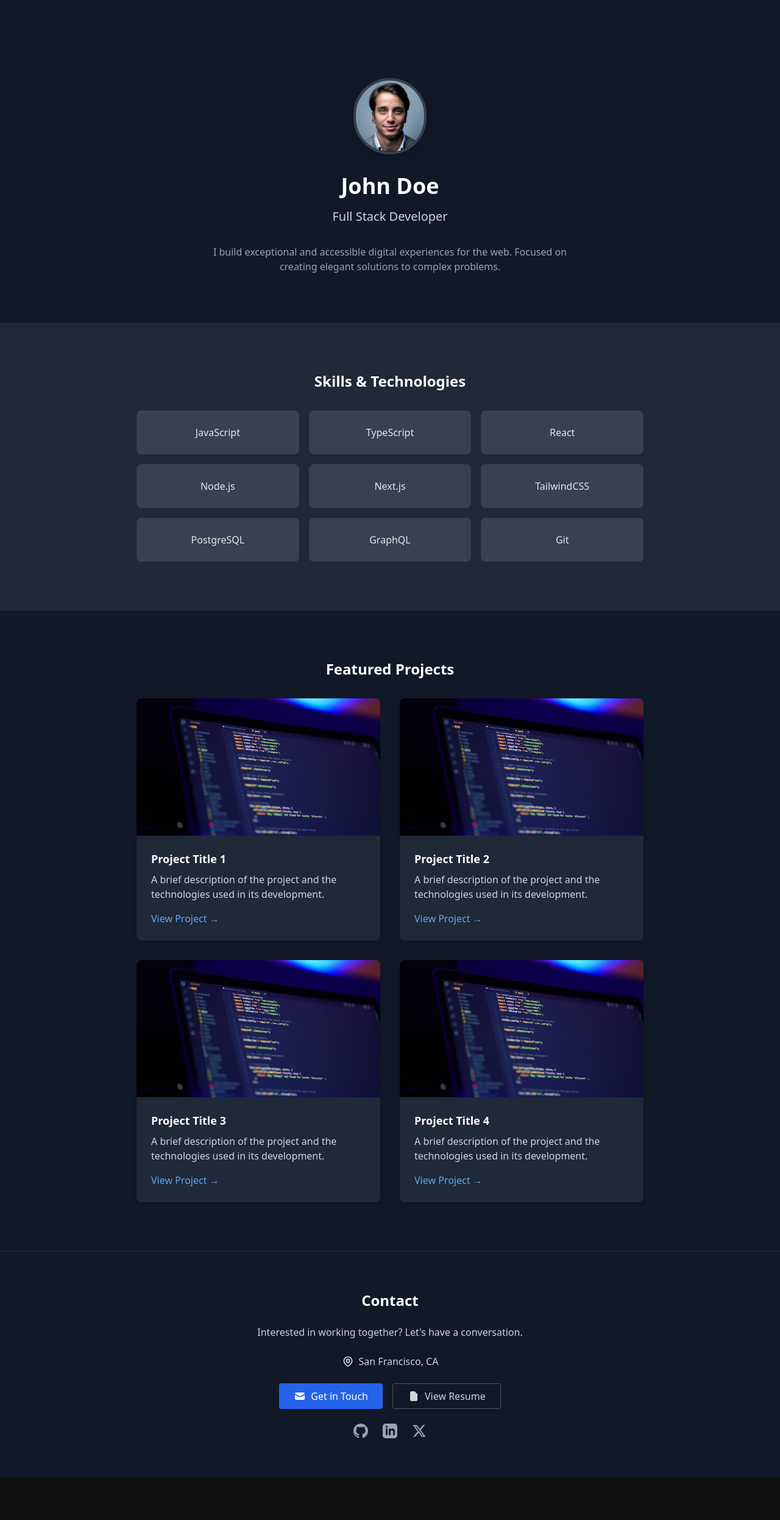
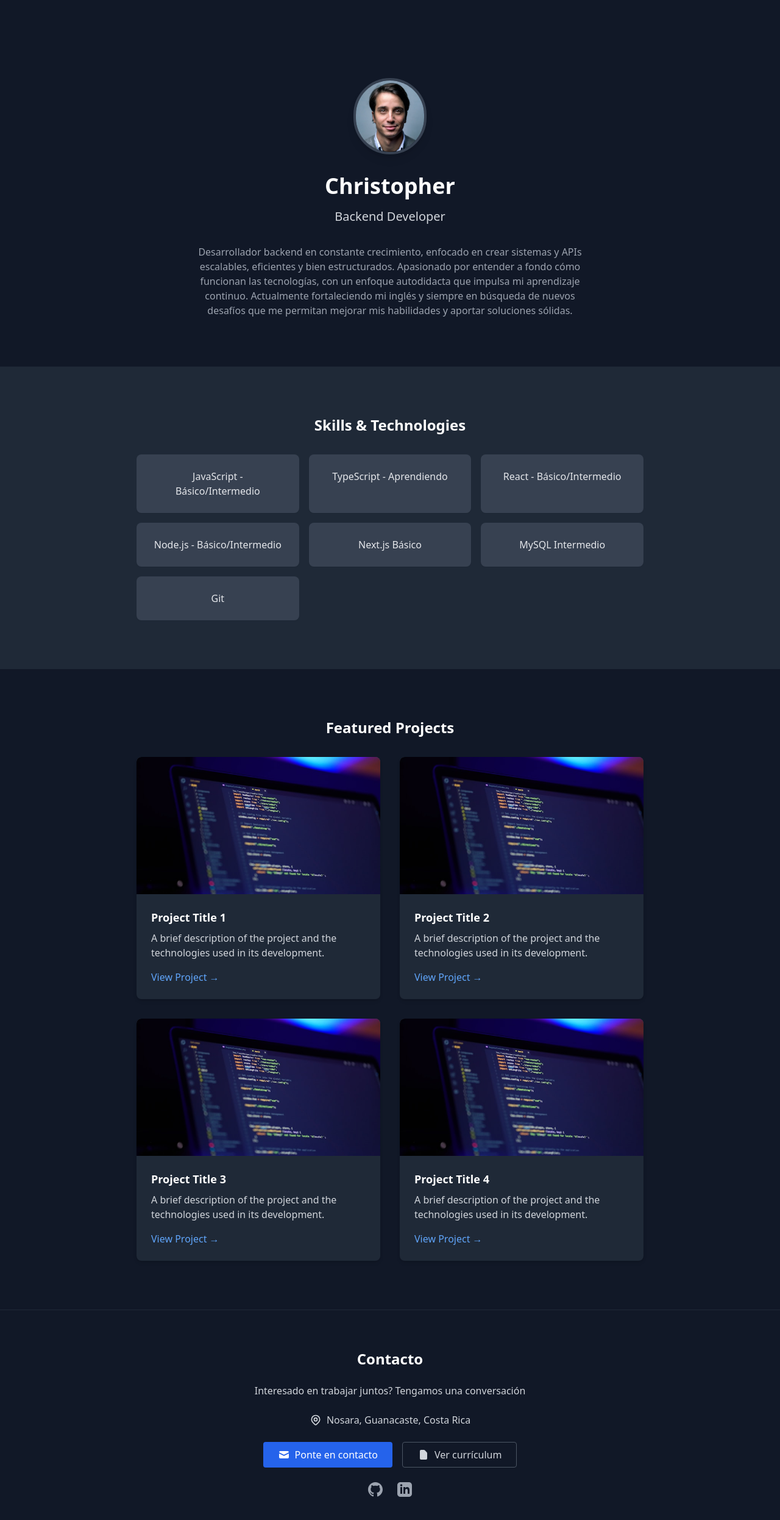
Before and after one commit to Cabal11/Portfolio, a Next.js app: page / in a window 1280 px wide. Shown: the top 2492 px of the page at 61% size. Before the commit the page ends 2422 px from the top, so only its background shows below. Built offline with nearby package versions, Linux system fonts and the light colour scheme.

Commit message:
personal info

```diff
--- a/app/components/ContactSection.tsx
+++ b/app/components/ContactSection.tsx
@@ -7,8 +7,8 @@ export default function ContactSection() {
 		<section className="py-16 px-4 border-t border-gray-800">
 			<div className="max-w-2xl mx-auto">
 				<motion.div initial={{ opacity: 0, y: 20 }} whileInView={{ opacity: 1, y: 0 }} viewport={{ once: true }} className="text-center space-y-6">
-					<h2 className="text-2xl font-semibold text-white">Contact</h2>
-					<p className="text-gray-300">Interested in working together? Let&apos;s have a conversation.</p>
+					<h2 className="text-2xl font-semibold text-white">Contacto</h2>
+					<p className="text-gray-300">Interesado en trabajar juntos? Tengamos una conversación</p>
 
 					{/* Location */}
 					<div className="flex items-center justify-center gap-2 text-gray-300">
@@ -21,20 +21,20 @@ export default function ContactSection() {
 							/>
 							<path strokeLinecap="round" strokeLinejoin="round" strokeWidth="2" d="M15 11a3 3 0 11-6 0 3 3 0 016 0z" />
 						</svg>
-						<span>San Francisco, CA</span>
+						<span>Nosara, Guanacaste, Costa Rica</span>
 					</div>
 
 					{/* Contact Buttons */}
 					<div className="flex flex-col sm:flex-row justify-center gap-4">
 						<a
-							href="mailto:david@example.com"
+							href="mailto:cabalcetac0@gmail.com"
 							className="px-6 py-2 bg-blue-600 text-white font-medium rounded hover:bg-blue-700 transition-colors inline-flex items-center justify-center gap-2"
 						>
 							<svg className="w-5 h-5" fill="currentColor" viewBox="0 0 20 20">
 								<path d="M2.003 5.884L10 9.882l7.997-3.998A2 2 0 0016 4H4a2 2 0 00-1.997 1.884z" />
 								<path d="M18 8.118l-8 4-8-4V14a2 2 0 002 2h12a2 2 0 002-2V8.118z" />
 							</svg>
-							Get in Touch
+							Ponte en contacto
 						</a>
 						<a
 							href="/resume.pdf"
@@ -49,13 +49,13 @@ export default function ContactSection() {
 								/>
 								<path fillRule="evenodd" d="M8 11a1 1 0 100 2h4a1 1 0 100-2H8zm0-4a1 1 0 100 2h4a1 1 0 100-2H8z" clipRule="evenodd" />
 							</svg>
-							View Resume
+							Ver currículum
 						</a>
 					</div>
 
 					{/* Social Links */}
 					<div className="flex justify-center gap-6">
-						<a href="https://github.com" target="_blank" rel="noopener noreferrer" className="text-gray-400 hover:text-white transition-colors">
+						<a href="https://github.com/Cabal11" target="_blank" rel="noopener noreferrer" className="text-gray-400 hover:text-white transition-colors">
 							<svg className="w-6 h-6" fill="currentColor" viewBox="0 0 24 24">
 								<path d="M12 0c-6.626 0-12 5.373-12 12 0 5.302 3.438 9.8 8.207 11.387.599.111.793-.261.793-.577v-2.234c-3.338.726-4.033-1.416-4.033-1.416-.546-1.387-1.333-1.756-1.333-1.756-1.089-.745.083-.729.083-.729 1.205.084 1.839 1.237 1.839 1.237 1.07 1.834 2.807 1.304 3.492.997.107-.775.418-1.305.762-1.604-2.665-.305-5.467-1.334-5.467-5.931 0-1.311.469-2.381 1.236-3.221-.124-.303-.535-1.524.117-3.176 0 0 1.008-.322 3.301 1.23.957-.266 1.983-.399 3.003-.404 1.02.005 2.047.138 3.006.404 2.291-1.552 3.297-1.23 3.297-1.23.653 1.653.242 2.874.118 3.176.77.84 1.235 1.911 1.235 3.221 0 4.609-2.807 5.624-5.479 5.921.43.372.823 1.102.823 2.222v3.293c0 .319.192.694.801.576 4.765-1.589 8.199-6.086 8.199-11.386 0-6.627-5.373-12-12-12z" />
 							</svg>
@@ -65,11 +65,11 @@ export default function ContactSection() {
 								<path d="M19 0h-14c-2.761 0-5 2.239-5 5v14c0 2.761 2.239 5 5 5h14c2.762 0 5-2.239 5-5v-14c0-2.761-2.238-5-5-5zm-11 19h-3v-11h3v11zm-1.5-12.268c-.966 0-1.75-.79-1.75-1.764s.784-1.764 1.75-1.764 1.75.79 1.75 1.764-.783 1.764-1.75 1.764zm13.5 12.268h-3v-5.604c0-3.368-4-3.113-4 0v5.604h-3v-11h3v1.765c1.396-2.586 7-2.777 7 2.476v6.759z" />
 							</svg>
 						</a>
-						<a href="https://twitter.com" target="_blank" rel="noopener noreferrer" className="text-gray-400 hover:text-blue-400 transition-colors">
+						{/* <a href="https://twitter.com" target="_blank" rel="noopener noreferrer" className="text-gray-400 hover:text-blue-400 transition-colors">
 							<svg className="w-6 h-6" fill="currentColor" viewBox="0 0 24 24">
 								<path d="M18.244 2.25h3.308l-7.227 8.26 8.502 11.24H16.17l-5.214-6.817L4.99 21.75H1.68l7.73-8.835L1.254 2.25H8.08l4.713 6.231zm-1.161 17.52h1.833L7.084 4.126H5.117z" />
 							</svg>
-						</a>
+						</a> */}
 					</div>
 				</motion.div>
 			</div>
--- a/app/components/HeroSection.tsx
+++ b/app/components/HeroSection.tsx
@@ -9,10 +9,11 @@ export default function HeroSection() {
 				<div className="mb-6 sm:mb-8">
 					<Image src="/portrait.jpg" alt="Profile Picture" width={120} height={120} className="rounded-full mx-auto border-4 border-gray-700 shadow-lg" />
 				</div>
-				<h1 className="text-3xl sm:text-4xl font-bold text-white mb-3 sm:mb-4">John Doe</h1>
-				<p className="text-lg sm:text-xl text-gray-300 mb-6 sm:mb-8">Full Stack Developer</p>
+				<h1 className="text-3xl sm:text-4xl font-bold text-white mb-3 sm:mb-4">Christopher</h1>
+				<p className="text-lg sm:text-xl text-gray-300 mb-6 sm:mb-8">Backend Developer</p>
 				<p className="text-gray-400 max-w-2xl mx-auto text-sm sm:text-base px-4">
-					I build exceptional and accessible digital experiences for the web. Focused on creating elegant solutions to complex problems.
+					Desarrollador backend en constante crecimiento, enfocado en crear sistemas y APIs escalables, eficientes y bien estructurados. Apasionado por entender a fondo cómo funcionan las tecnologías, con un enfoque autodidacta que impulsa mi aprendizaje continuo. Actualmente fortaleciendo mi inglés y siempre en búsqueda de nuevos desafíos que me permitan mejorar mis habilidades y aportar soluciones sólidas.
+
 				</p>
 			</div>
 		</section>
--- a/app/components/SkillsSection.tsx
+++ b/app/components/SkillsSection.tsx
@@ -1,5 +1,5 @@
 export default function SkillsSection() {
-	const skills = ['JavaScript', 'TypeScript', 'React', 'Node.js', 'Next.js', 'TailwindCSS', 'PostgreSQL', 'GraphQL', 'Git'];
+	const skills = ['JavaScript - Básico/Intermedio', 'TypeScript - Aprendiendo', 'React - Básico/Intermedio', 'Node.js - Básico/Intermedio', 'Next.js Básico', 'MySQL Intermedio', 'Git'];
 
 	return (
 		<section className="bg-gray-800 py-12 sm:py-20">
--- a/app/layout.tsx
+++ b/app/layout.tsx
@@ -13,7 +13,7 @@ const geistMono = Geist_Mono({
 });
 
 export const metadata: Metadata = {
-	title: '[Your Name] - Developer',
+	title: '[Christopher] - Developer',
 	description:
 		'Welcome to my portfolio! I am a passionate developer who believes in simplicity and effectiveness. I focus on creating straightforward solutions that solve real problems, with clean code and intuitive user experiences.',
 	keywords: [
@@ -31,21 +31,21 @@ export const metadata: Metadata = {
 		'Web Development',
 		'Frontend Development',
 		'Backend Development',
-		'[Your Name]',
+		'[Christopher]',
 	],
-	authors: [{ name: '[Your Name]' }],
+	authors: [{ name: '[Christopher]' }],
 	creator: '[Your Name]',
 	openGraph: {
-		title: '[Your Name] - Developer Portfolio',
+		title: '[Christopher] - Developer Portfolio',
 		description: 'Passionate developer creating simple and effective solutions. Explore my projects and development approach.',
 		url: 'https://your-domain.com',
-		siteName: '[Your Name] - Portfolio',
+		siteName: '[Christopher] - Portfolio',
 		images: [
 			{
 				url: '/og-image.jpg',
 				width: 1200,
 				height: 630,
-				alt: '[Your Name] - Developer Portfolio',
+				alt: '[Christopher] - Developer Portfolio',
 			},
 		],
 		locale: 'en_US',
@@ -53,7 +53,7 @@ export const metadata: Metadata = {
 	},
 	twitter: {
 		card: 'summary_large_image',
-		title: '[Your Name] - Developer',
+		title: '[Christopher] - Developer',
 		description: 'Passionate developer creating simple and effective solutions. Explore my projects and development approach.',
 		creator: '@yourusername',
 		images: ['/og-image.jpg'],
```
